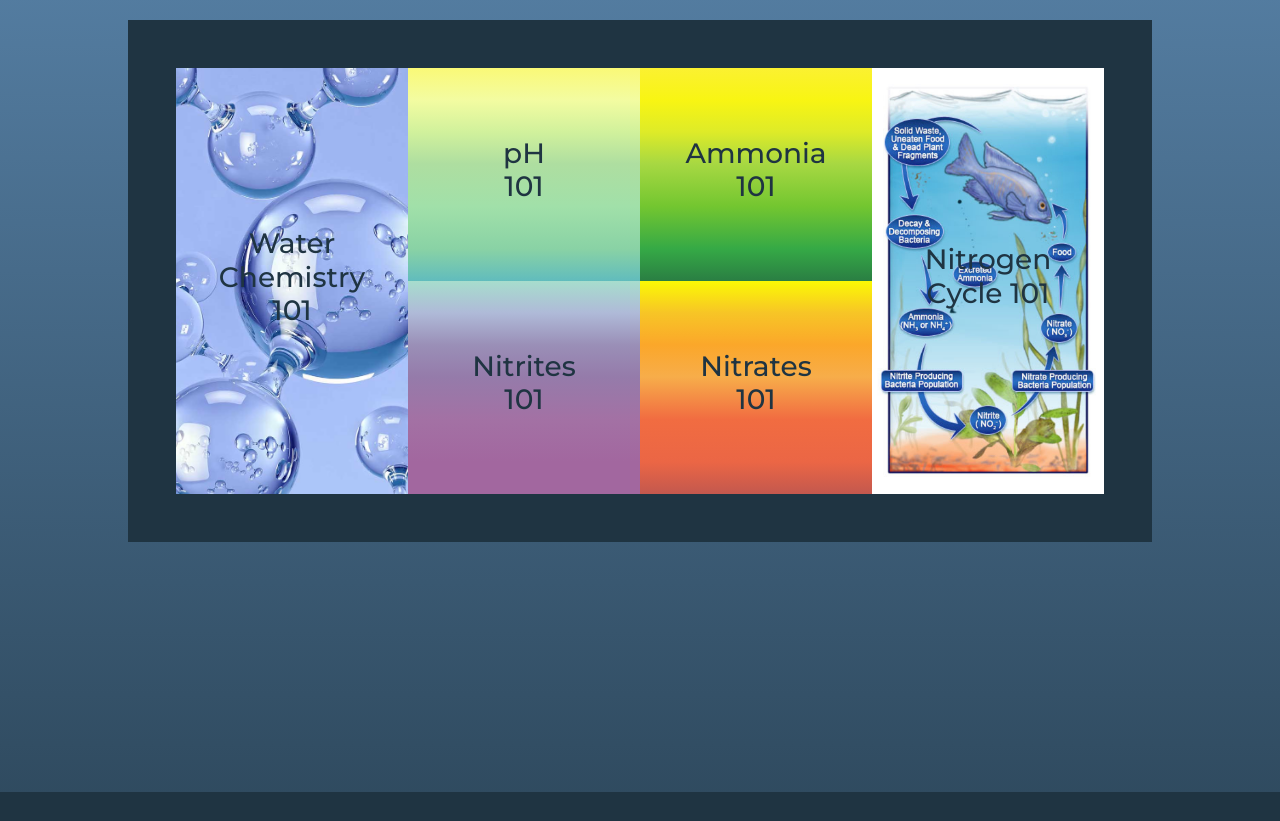
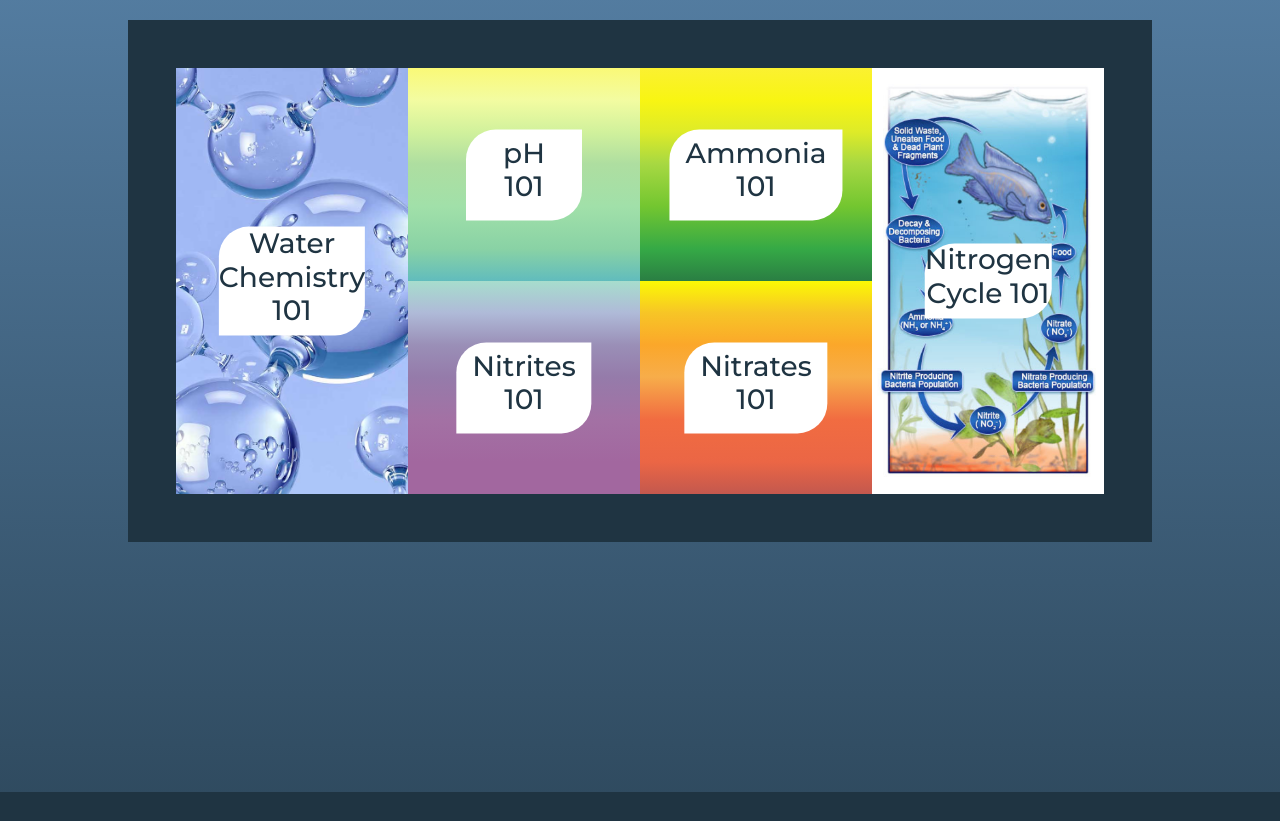
Before and after one commit to garylouhurd/freshH2O101, a plain HTML site: page index.html in a window 1280 px wide. Shown: the part 1800-2621 px from the top of the page. Drawn offline with nearby package versions, Linux system fonts and the light colour scheme.

Commit message:
inital commit

```diff
--- a/css/index.css
+++ b/css/index.css
@@ -177,7 +177,10 @@ h1, h2, h3, h4, h5, h6{
     position: absolute;
     top: 50%;
     left: 50%;
-    transform: translate(-50%, -50%)
+    transform: translate(-50%, -50%);
+    background-color:#fff;
+    border-top-left-radius: 30px;
+    border-bottom-right-radius: 30px;
 }
 
 
```
